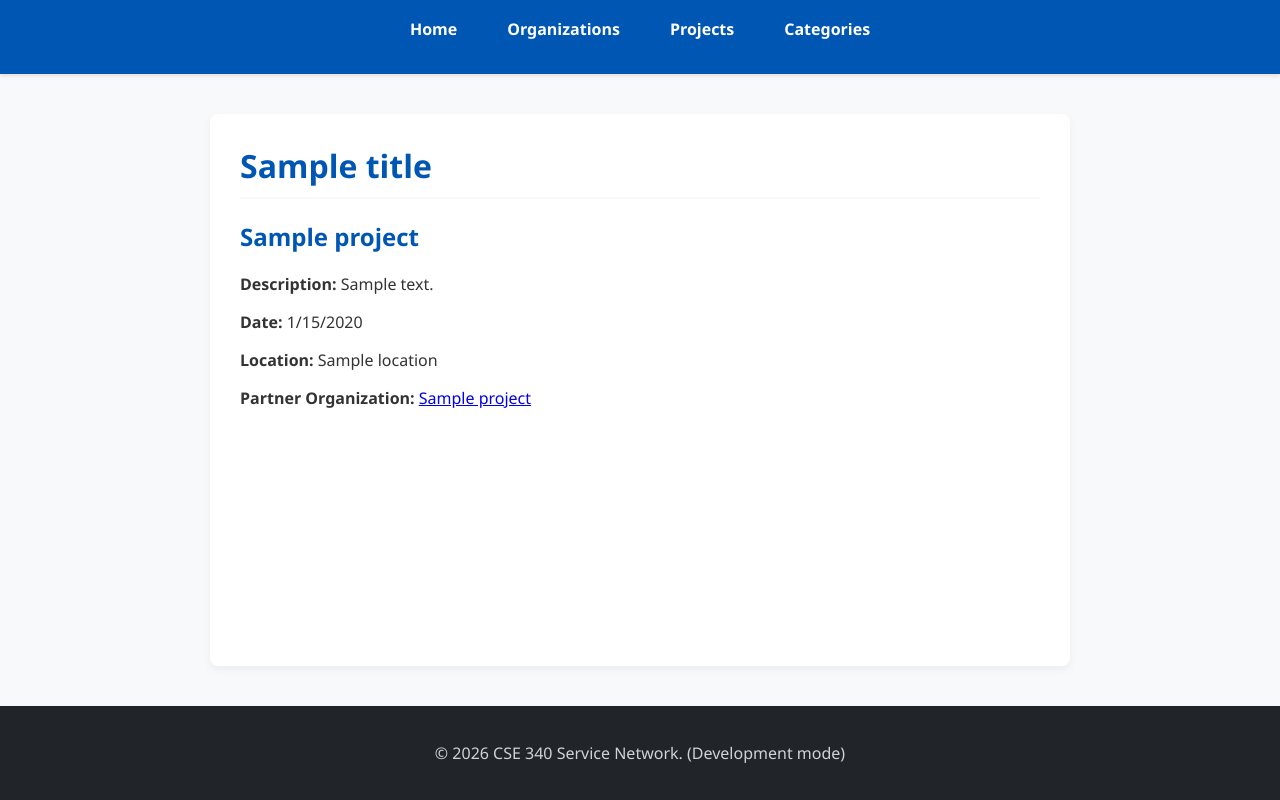
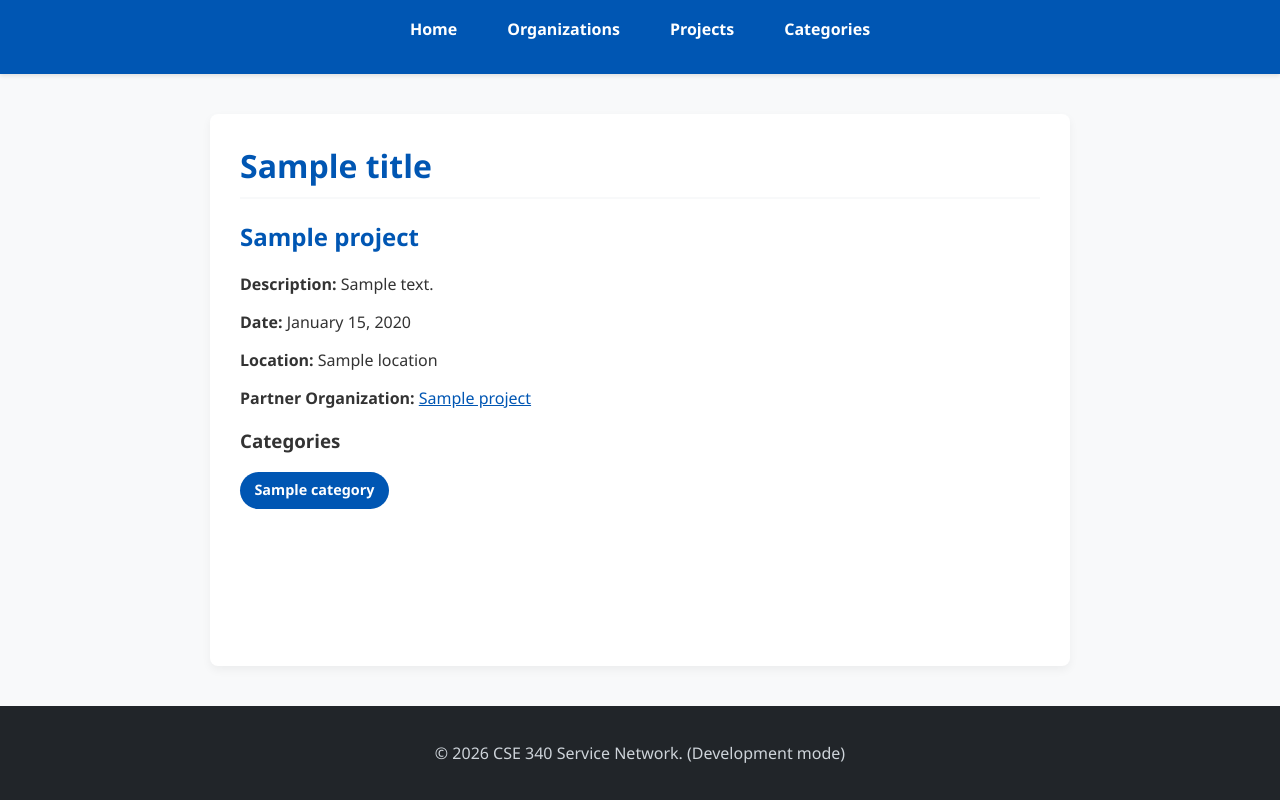
Before and after one commit to simeon-obianwa/cse340-course, a Node server app: template src/views/project.ejs in a window 1280 px wide. Run offline with Node 20, Linux system fonts and the light colour scheme; the template is opened without the code that fills it: most values are stand-ins (such as "Sample title", 1, 10 or a date in 2020).

Commit message:
complete model view controller implementation

```diff
--- a/public/css/main.css
+++ b/public/css/main.css
@@ -4,6 +4,7 @@
     --text-color: #333333;
     --white: #ffffff;
     --hover-color: #004494;
+    --focus-ring: #ffbf47;
 }
 
 body {
@@ -40,8 +41,10 @@ nav a {
 }
 
 nav a:hover,
-nav a:focus {
+nav a:focus-visible {
     background-color: var(--hover-color);
+    outline: 3px solid var(--focus-ring);
+    outline-offset: -3px;
 }
 
 main {
@@ -66,6 +69,17 @@ h1 {
     margin-top: 0;
 }
 
+main a {
+    color: var(--primary-color);
+}
+
+main a:hover,
+main a:focus-visible {
+    color: var(--hover-color);
+    outline: 3px solid var(--focus-ring);
+    outline-offset: 2px;
+}
+
 ul {
     line-height: 1.8;
 }
@@ -88,3 +102,36 @@ footer {
     padding: 20px 0;
     margin-top: auto;
 }
+
+.category-tags {
+    display: flex;
+    flex-wrap: wrap;
+    gap: 0.5rem;
+    list-style: none;
+    padding: 0;
+    margin: 0.75rem 0 1.5rem;
+}
+
+.category-tags li {
+    margin-bottom: 0;
+}
+
+.category-tag {
+    display: inline-block;
+    padding: 0.35rem 0.9rem;
+    background-color: var(--primary-color);
+    color: var(--white);
+    border-radius: 999px;
+    font-size: 0.9rem;
+    font-weight: 600;
+    text-decoration: none;
+    transition: background-color 0.2s ease;
+}
+
+.category-tag:hover,
+.category-tag:focus-visible {
+    background-color: var(--hover-color);
+    color: var(--white);
+    outline: 3px solid var(--focus-ring);
+    outline-offset: 2px;
+}
--- a/server.js
+++ b/server.js
@@ -7,10 +7,10 @@ import path from 'path';
 import { testConnection } from './src/models/db.js';
 import router from './src/routes.js';
 
-// Define the application environment
+// To define the application environment
 const NODE_ENV = process.env.NODE_ENV?.toLowerCase() || 'production';
 
-// Define the port number the server will listen on
+// To define the port number the server will listen on
 const PORT = process.env.PORT || 3000;
 
 const __filename = fileURLToPath(import.meta.url);
--- a/src/controllers/projects.js
+++ b/src/controllers/projects.js
@@ -1,5 +1,6 @@
 // Import needed model functions
 import { getUpcomingProjects, getProjectDetails } from '../models/projects.js';
+import { getCategoriesByProjectId } from '../models/categories.js';
 
 const NUMBER_OF_UPCOMING_PROJECTS = 5;
 
@@ -26,9 +27,10 @@ const showProjectDetailsPage = async (req, res, next) => {
             return next(err);
         }
 
+        const categories = await getCategoriesByProjectId(projectId);
         const title = 'Service Project Details';
 
-        res.render('project', { title, project });
+        res.render('project', { title, project, categories });
     } catch (error) {
         next(error);
     }
--- a/src/routes.js
+++ b/src/routes.js
@@ -3,7 +3,7 @@ import express from 'express';
 import { showHomePage } from './controllers/index.js';
 import { showOrganizationsPage, showOrganizationDetailsPage } from './controllers/organizations.js';
 import { showProjectsPage, showProjectDetailsPage } from './controllers/projects.js';
-import { showCategoriesPage } from './controllers/categories.js';
+import { showCategoriesPage, showCategoryDetailsPage } from './controllers/categories.js';
 import { testErrorPage } from './controllers/errors.js';
 
 const router = express.Router();
@@ -16,6 +16,7 @@ router.get('/categories', showCategoriesPage);
 // Detail page routes
 router.get('/organization/:id', showOrganizationDetailsPage);
 router.get('/project/:id', showProjectDetailsPage);
+router.get('/category/:id', showCategoryDetailsPage);
 
 // Error-handling routes
 router.get('/test-error', testErrorPage);
--- a/src/views/project.ejs
+++ b/src/views/project.ejs
@@ -11,7 +11,8 @@
             <%= project.description %>
         </p>
         <p><strong>Date:</strong>
-            <%= new Date(project.date).toLocaleDateString() %>
+            <%= new Date(project.date).toLocaleDateString('en-US', { year: 'numeric' , month: 'long' , day: 'numeric' })
+                %>
         </p>
         <p><strong>Location:</strong>
             <%= project.location %>
@@ -19,5 +20,22 @@
         <p><strong>Partner Organization:</strong> <a href="/organization/<%= project.organization_id %>">
                 <%= project.organization_name %>
             </a></p>
+
+        <section aria-label="Project Categories">
+            <h3>Categories</h3>
+            <% if (categories && categories.length> 0) { %>
+                <ul class="category-tags">
+                    <% categories.forEach(category=> { %>
+                        <li>
+                            <a href="/category/<%= category.category_id %>" class="category-tag">
+                                <%= category.name %>
+                            </a>
+                        </li>
+                        <% }); %>
+                </ul>
+                <% } else { %>
+                    <p>No categories assigned to this project.</p>
+                    <% } %>
+        </section>
     </main>
     <%- include('partials/footer') %>
```
Also changed, not shown: src/controllers/categories.js (+23 -2 lines), src/models/categories.js (+41 -3 lines), src/models/projects.js (+25 -1 lines), src/views/categories.ejs (+5 -5 lines), src/views/category.ejs (added, +26 -0 lines).
